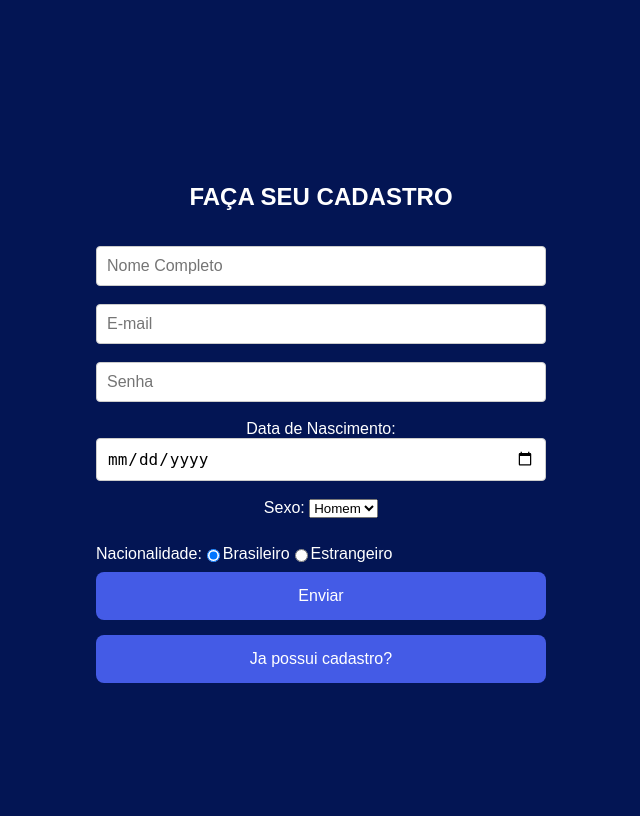
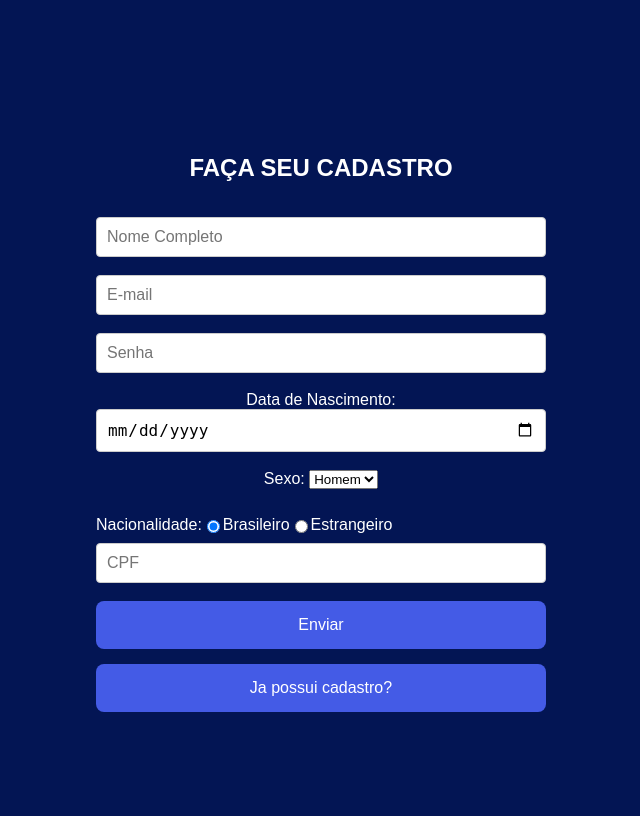
Before and after one commit to azmovi/zupit, a FastAPI app: page /sign-up in a window 1280 px wide. Shown: the whole page, without its empty margins (319-959 px from the left). Run offline with FastAPI, Linux system fonts and the light colour scheme.

Commit message:
nao sei oq eu mudei aqui foi mal

```diff
--- a/zupit/templates/index.html
+++ b/zupit/templates/index.html
@@ -8,7 +8,7 @@
 </head>
 <body>
     <section >
-        <img src="/logo.png" alt="Logo" width="300" height="200">
+        <img src="http://localhost:8000/static/assets/logo.png" alt="Logo" width="300" height="200">
         <form action="/get-travels" method="GET">
 
             <input type="text" id="leaving" name="leaving" placeholder="Digite a cidade de origem" required><br><br>
@@ -16,7 +16,6 @@
             <input type="text" id="going" placeholder="Digite a cidade de destino" name="going" required><br><br>
             <div class="space-between">
                 <input type="date" id="date" name="date" placeholder="Selecione a data" required>
-                <input type="time" id="time" name="time" placeholder="Selecione a hora" required>
             </div>
 
         </form>
--- a/zupit/templates/sign-up.html
+++ b/zupit/templates/sign-up.html
@@ -38,7 +38,7 @@
                 <label for="foreigner">Estrangeiro</label><br><br>
             </div>
 
-            <div id="brazilian_label" class="hidden">
+            <div id="brazilian_label">
                 <input type="text"  placeholder="CPF" id="cpf" name="cpf"><br><br>
             </div>
 
```
Also changed, not shown: zupit/static/assets/logo.png (renamed from zupit/assets/logo.png).
